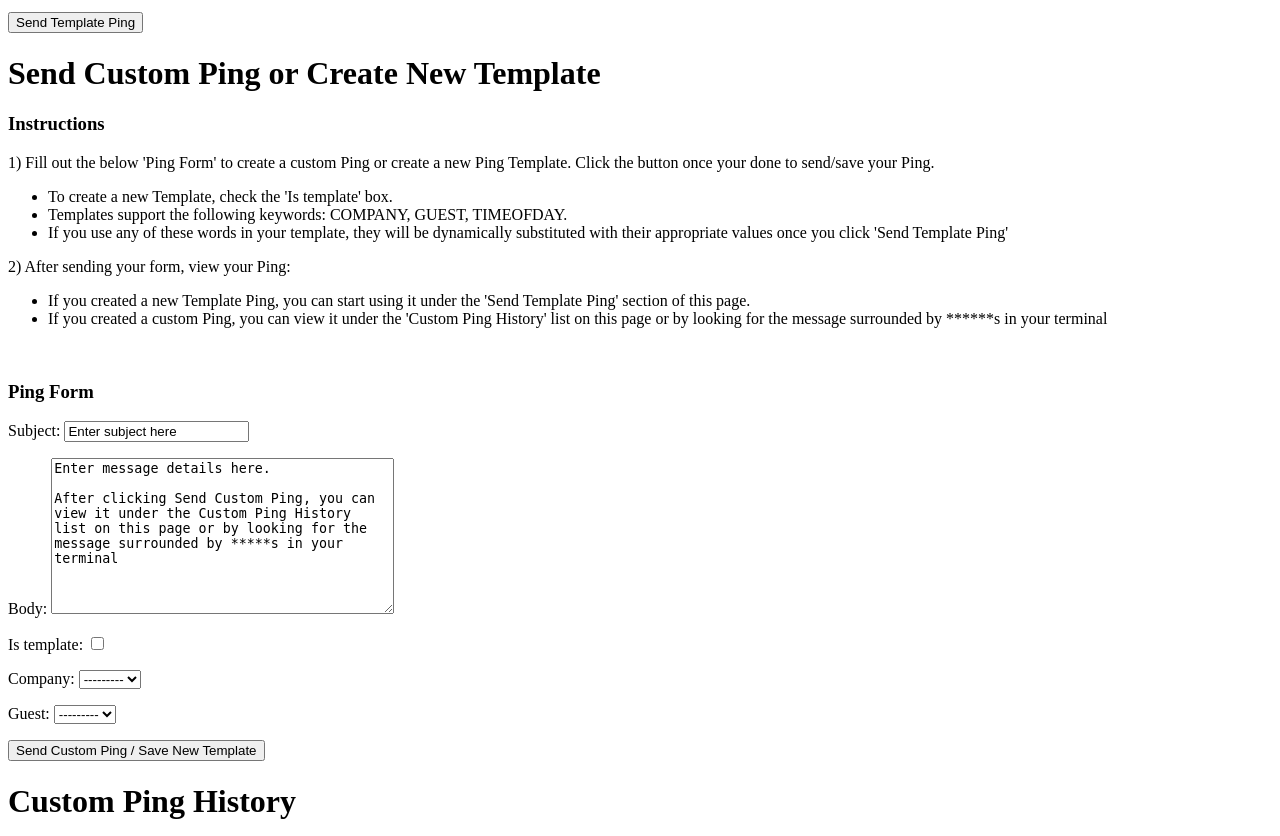
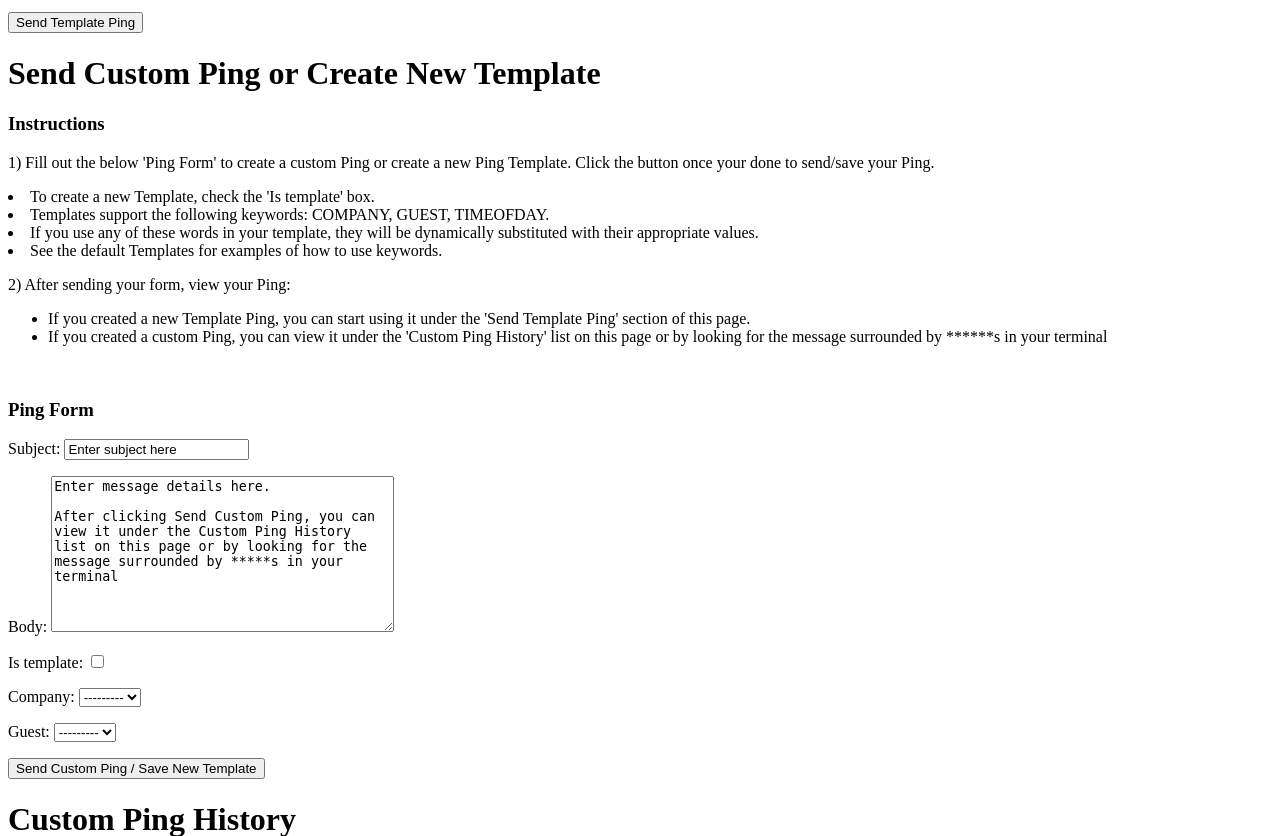
Before and after one commit to tyler-dane/ping-puma, a Django app: page /pings/ in a window 1280 px wide. Shown: the part 159-995 px from the top of the page. Run offline with Django 3.2, Linux system fonts and the light colour scheme; data that the repository does not hold is empty; some libraries are stand-ins or nearby versions.

Commit message:
minor edits to index.html before break

```diff
--- a/pings/templates/pings/index.html
+++ b/pings/templates/pings/index.html
@@ -52,12 +52,11 @@
             <h3>Instructions</h3>
             <p>1) Fill out the below 'Ping Form' to create a custom Ping or create a new Ping Template.
                 Click the button once your done to send/save your Ping.
-                <ul>
                     <li>To create a new Template, check the 'Is template' box.</li>
                     <li>Templates support the following keywords: COMPANY, GUEST, TIMEOFDAY.</li>
-                    <li> If you use any of these words in your template,
-                        they will be dynamically substituted with their appropriate values
-                        once you click 'Send Template Ping'</li>
+                    <li>If you use any of these words in your template,
+                        they will be dynamically substituted with their appropriate values.</li>
+                    <li>See the default Templates for examples of how to use keywords.</li>
                 </ul>
             </p>
             <p>2) After sending your form, view your Ping:</p>
```
